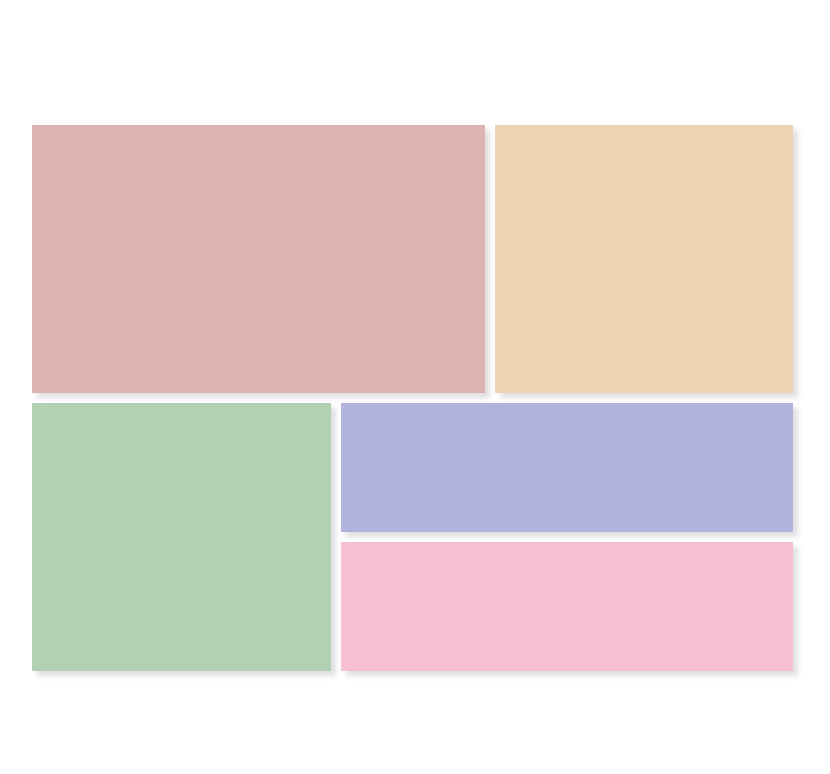
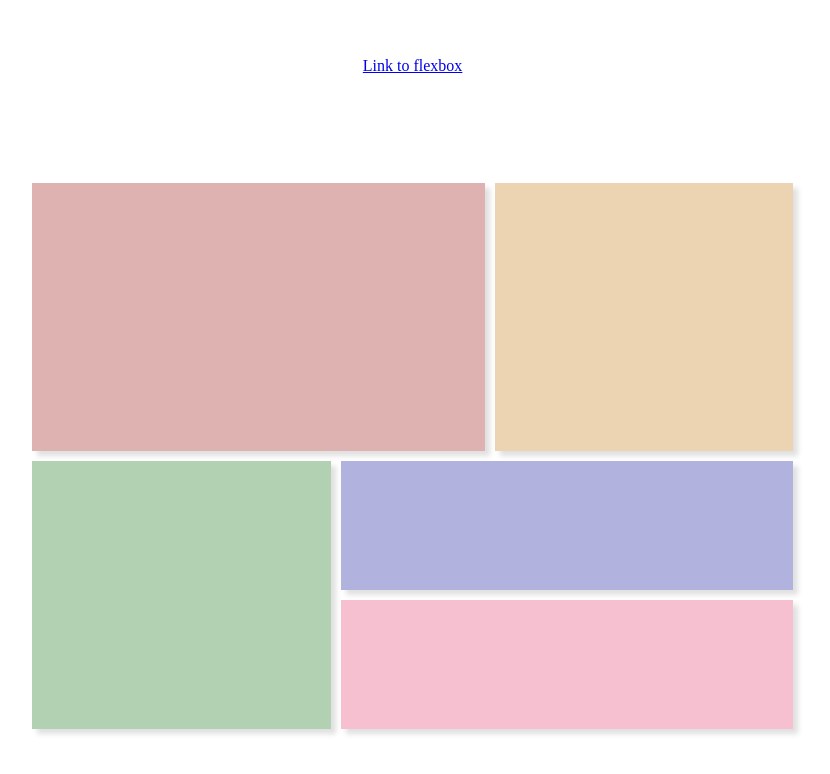
Before and after one commit to beginners-lock/flexbox-and-grid, a plain HTML site: page grid.html in a window 1280 px wide. Shown: the whole page, without its empty margins (229-1059 px from the left). Drawn offline with Linux system fonts and the light colour scheme.

Commit message:
first commit

```diff
--- a/Grid1/grid.css
+++ b/grid.css
@@ -1,9 +1,9 @@
 body{
 	width:99vw; height:97.5vh;
 	display: flex;
-	flex-direction:row;
+	flex-direction:column;
 	align-items:center;
-	justify-content:center;
+	justify-content:space-around;
 }
 
 #gridcontainer{
--- a/Grid1/grid.html
+++ b/grid.html
@@ -6,6 +6,7 @@
 	<link rel="stylesheet" type="text/css" href="grid.css">
 </head>
 <body>
+	<a href="index.html">Link to flexbox</a>
 	<div id='gridcontainer'>
 		<div id="red" class="grid"></div>
 		<div id="orange" class="grid"></div>
--- a/FlexBox1/index.css
+++ b/index.css
@@ -1,8 +1,8 @@
 body{
 	width:auto; height:97.5vh;
 	display:flex;
-	flex-direction:row;
-	justify-content:center;
+	flex-direction:column;
+	justify-content:space-around;
 	align-items:center;
 }
 
```
Also changed, not shown: index.html (renamed from FlexBox1/index.html, +1 -0 lines), active-states.jpg (renamed from FlexBox1/active-states.jpg), desktop-design.jpg (renamed from FlexBox1/desktop-design.jpg), favicon-32x32.png (renamed from FlexBox1/favicon-32x32.png), grid-layout.PNG (renamed from Grid1/grid-layout.PNG), icon-luxury.svg (renamed from FlexBox1/icon-luxury.svg), icon-sedans.svg (renamed from FlexBox1/icon-sedans.svg), icon-suvs.svg (renamed from FlexBox1/icon-suvs.svg), 2 other files.
